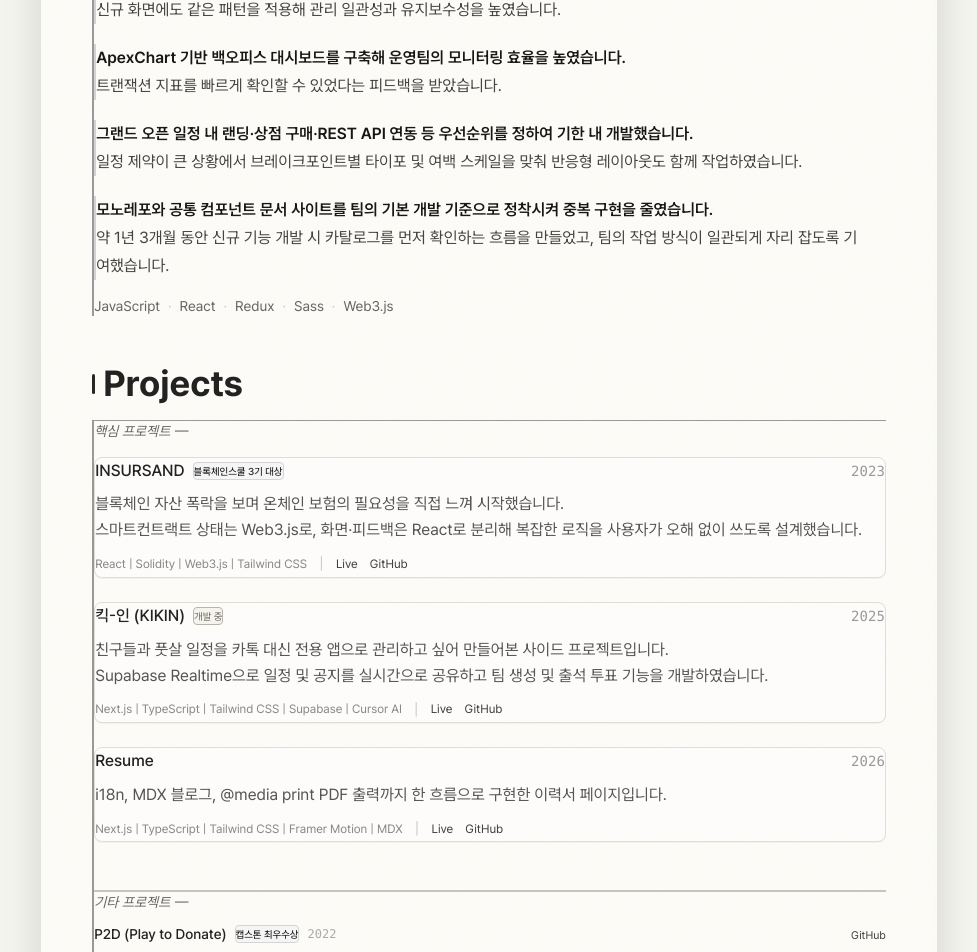
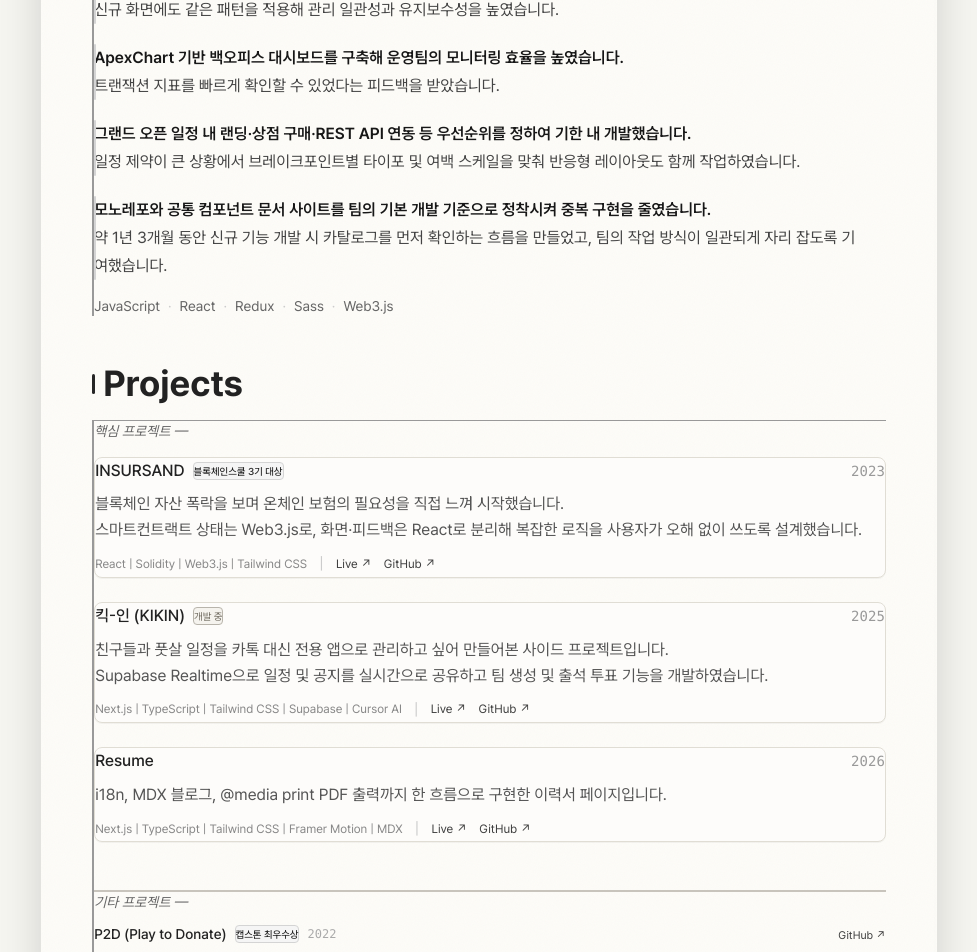
Before and after one commit to Melonisjy/resume, a Next.js app: page / in a window 1280 px wide. Shown: the part 1360-2312 px from the top of the page, without its empty margins (151-1128 px from the left). Built offline with nearby package versions, Linux system fonts and the light colour scheme.

Commit message:
fix: 스타일 수정정

```diff
--- a/app/globals.css
+++ b/app/globals.css
@@ -4,6 +4,18 @@
   --background: #fdfcf8;
   --foreground: #222;
   --border: #999;
+}
+
+html {
+  transition:
+    background-color 0.25s ease,
+    color 0.25s ease;
+}
+
+@media (prefers-reduced-motion: reduce) {
+  html {
+    transition: none;
+  }
 }
 
 .dark {
--- a/components/Experience.tsx
+++ b/components/Experience.tsx
@@ -1,13 +1,14 @@
 "use client";
 
 import Section from "./Section";
-import { motion } from "framer-motion";
+import { motion, useReducedMotion } from "framer-motion";
 import { useLanguage } from "@/lib/i18n/LanguageContext";
 import { translations } from "@/lib/i18n/translations";
 import { resumeTextLinkClass } from "@/lib/resumeLinkClass";
 
 export default function Experience() {
   const { lang } = useLanguage();
+  const shouldReduceMotion = useReducedMotion();
   const t = translations.experience;
 
   return (
@@ -22,10 +23,14 @@ export default function Experience() {
           return (
             <motion.div
               key={index}
-              initial={{ opacity: 0, x: -20 }}
+              initial={{ opacity: 0, x: shouldReduceMotion ? 0 : -12 }}
               whileInView={{ opacity: 1, x: 0 }}
               viewport={{ once: true }}
-              transition={{ duration: 0.5, delay: index * 0.1 }}
+              transition={{
+                duration: shouldReduceMotion ? 0 : 0.35,
+                delay: shouldReduceMotion ? 0 : index * 0.08,
+                ease: "easeOut",
+              }}
               className={`pl-4 transition-colors duration-300 print:pl-3 md:pl-6 ${
                 isNonDev
                   ? "border-l-2 border-dashed border-[#bbb] opacity-80 dark:border-[#555]"
@@ -42,12 +47,15 @@ export default function Experience() {
                       href={link}
                       target="_blank"
                       rel="noopener noreferrer"
-                      className={`${resumeTextLinkClass} font-heading font-bold text-neutral-800 dark:text-neutral-200 ${
+                      className={`group ${resumeTextLinkClass} font-heading font-bold text-neutral-800 dark:text-neutral-200 ${
                         isNonDev ? "text-lg md:text-xl" : "text-2xl md:text-3xl"
                       }`}
                     >
                       {exp.company[lang]}{" "}
-                      <span className="opacity-80" aria-hidden>
+                      <span
+                        className="inline-block opacity-80 transition-transform duration-150 group-hover:translate-x-[1px] group-hover:-translate-y-[1px]"
+                        aria-hidden
+                      >
                         ↗
                       </span>
                     </a>
@@ -96,17 +104,21 @@ export default function Experience() {
                       {t.achievementsLabel[lang]}
                     </p>
                   )}
-                  <ul className="m-0 list-none space-y-6 p-0 pl-0 md:space-y-5 print:space-y-4">
+                  <ul className="m-0 list-none p-0 pl-0">
                     {exp.achievements.map((achievement, i) => (
                       <li
                         key={i}
-                        className={`block list-none break-inside-avoid overflow-visible border-l-2 border-solid border-neutral-300 pl-3 transition-colors duration-300 dark:border-neutral-600 ${
+                        className={`group relative mb-5 list-none overflow-visible rounded-r-sm pl-4 transition-colors duration-150 hover:bg-neutral-50 dark:hover:bg-neutral-900/20 last:mb-0 cursor-default ${
                           isNonDev
                             ? "text-[15px] text-[#777] md:text-sm dark:text-[#888] print:text-sm"
                             : "text-[15px] text-[#444] md:text-base dark:text-[#c8c8c2] print:text-sm"
                         }`}
                       >
-                        <span className="block min-w-0 max-w-3xl leading-7 print:leading-snug">
+                        <span
+                          className="absolute bottom-0 left-0 top-0 w-[2px] rounded-sm bg-neutral-300 transition-colors duration-150 dark:bg-neutral-600 group-hover:bg-neutral-500 dark:group-hover:bg-neutral-400"
+                          aria-hidden
+                        />
+                        <span className="block min-w-0 max-w-3xl pr-2 leading-7 print:leading-snug">
                           <span
                             className="resume-content"
                             dangerouslySetInnerHTML={{
@@ -116,12 +128,17 @@ export default function Experience() {
                           {"link" in achievement && achievement.link && (
                             <a
                               href={achievement.link as string}
-                              className={`ml-1.5 inline text-xs sm:whitespace-nowrap ${resumeTextLinkClass}`}
+                              className={`group ml-1.5 inline text-xs sm:whitespace-nowrap ${resumeTextLinkClass}`}
                             >
                               {"linkLabel" in achievement &&
                               achievement.linkLabel
-                                ? `${(achievement.linkLabel as Record<string, string>)[lang]} ↗`
-                                : "↗"}
+                                ? (achievement.linkLabel as Record<string, string>)[
+                                    lang
+                                  ]
+                                : null}{" "}
+                              <span className="inline-block transition-transform duration-150 group-hover:translate-x-[1px] group-hover:-translate-y-[1px]">
+                                ↗
+                              </span>
                             </a>
                           )}
                         </span>
--- a/components/Header.tsx
+++ b/components/Header.tsx
@@ -1,6 +1,6 @@
 "use client";
 
-import { motion } from "framer-motion";
+import { motion, useReducedMotion } from "framer-motion";
 import { useLanguage } from "@/lib/i18n/LanguageContext";
 import { translations } from "@/lib/i18n/translations";
 import { resumeTextLinkClass } from "@/lib/resumeLinkClass";
@@ -23,66 +23,41 @@ function TrophyMicro({ className }: { className?: string }) {
   );
 }
 
-const SignatureText = ({
-  children,
-  delay,
-}: {
-  children: string;
-  delay: number;
-}) => {
-  return (
-    <motion.span
-      className="inline-block relative"
-      initial={{ opacity: 0 }}
-      animate={{ opacity: 1 }}
-      transition={{ duration: 0.1, delay }}
-    >
-      <motion.span
-        className="inline-block text-[#222] dark:text-[#f5f5f0] transition-colors duration-300"
-        initial={{
-          clipPath: "polygon(0 0, 0 0, 0 100%, 0 100%)",
-        }}
-        animate={{
-          clipPath: "polygon(0 0, 100% 0, 100% 100%, 0 100%)",
-        }}
-        transition={{
-          duration: 0.7,
-          delay: delay + 0.05,
-          ease: [0.4, 0, 0.2, 1],
-        }}
-      >
-        {children}
-      </motion.span>
-    </motion.span>
-  );
-};
-
 export default function Header() {
   const { lang } = useLanguage();
+  const shouldReduceMotion = useReducedMotion();
   const t = translations.header;
-  const nameChars = t.name[lang];
   const taglineLines = t.tagline[lang].split("\n");
+  const fadeUp = {
+    hidden: { opacity: 0, y: shouldReduceMotion ? 0 : -6 },
+    visible: (i: number) => ({
+      opacity: 1,
+      y: 0,
+      transition: {
+        duration: shouldReduceMotion ? 0 : 0.35,
+        delay: shouldReduceMotion ? 0 : i * 0.08,
+        ease: "easeOut" as const,
+      },
+    }),
+  };
 
   return (
     <motion.header
-      initial={{ opacity: 0, y: -20 }}
-      animate={{ opacity: 1, y: 0 }}
-      transition={{ duration: 0.6 }}
+      initial={shouldReduceMotion ? false : { opacity: 0 }}
+      animate={{ opacity: 1 }}
+      transition={{ duration: 0.2, ease: "easeOut" }}
       className="mb-6 pb-6 pt-4 transition-colors duration-300 print:mb-4 print:pb-3 print:pt-2 md:mb-10 md:pb-8 md:pt-6"
     >
       {/* 1. Name — 가장 크고 강한 계층 */}
       <motion.h1
-        key={lang}
-        initial={{ opacity: 0 }}
-        animate={{ opacity: 1 }}
-        transition={{ duration: 0.1 }}
+        key={`name-${lang}`}
+        custom={0}
+        variants={fadeUp}
+        initial="hidden"
+        animate="visible"
         className="font-heading text-4xl font-extrabold text-[#222] transition-colors duration-300 print:text-[1.6rem] dark:text-[#f5f5f0] md:text-6xl"
       >
-        {nameChars.map((char, i) => (
-          <SignatureText key={`${lang}-${i}`} delay={0.05 + i * 0.8}>
-            {char}
-          </SignatureText>
-        ))}
+        {t.name[lang]}
       </motion.h1>
 
       <div
@@ -92,9 +67,11 @@ export default function Header() {
 
       {/* 2. Role — 그라디언트 아래, 보조 계층 */}
       <motion.p
-        initial={{ opacity: 0 }}
-        animate={{ opacity: 1 }}
-        transition={{ duration: 0.8, delay: 2.7 }}
+        key={`role-${lang}`}
+        custom={1}
+        variants={fadeUp}
+        initial="hidden"
+        animate="visible"
         className="mb-4 text-lg text-[#666] transition-colors duration-300 print:mb-2 print:mt-1 print:text-sm dark:text-[#aaa]"
       >
         Frontend Developer
@@ -102,9 +79,11 @@ export default function Header() {
 
       {/* 수상 하이라이트 → Education 앵커 */}
       <motion.div
-        initial={{ opacity: 0, y: 6 }}
-        animate={{ opacity: 1, y: 0 }}
-        transition={{ duration: 0.45, delay: 2.78 }}
+        key={`awards-${lang}`}
+        custom={2}
+        variants={fadeUp}
+        initial="hidden"
+        animate="visible"
         className="mb-3 flex flex-wrap gap-3 print:mb-2 print:gap-2"
       >
         {t.awards.map((award, i) => (
@@ -129,9 +108,11 @@ export default function Header() {
 
       {/* 3. Tagline */}
       <motion.p
-        initial={{ opacity: 0 }}
-        animate={{ opacity: 1 }}
-        transition={{ duration: 0.6, delay: 2.9 }}
+        key={`tagline-${lang}`}
+        custom={3}
+        variants={fadeUp}
+        initial="hidden"
+        animate="visible"
         className="mt-3 border-b border-[#ddd] pb-3 text-sm leading-relaxed text-[#777] transition-colors duration-300 print:text-xs dark:border-[#333] dark:text-[#999] md:text-base print:md:text-sm"
       >
         {taglineLines.map((line, i) => (
@@ -144,9 +125,10 @@ export default function Header() {
 
       {/* 4. Contact — 가장 작은 유틸리티 계층 */}
       <motion.div
-        initial={{ opacity: 0 }}
-        animate={{ opacity: 1 }}
-        transition={{ duration: 0.8, delay: 3.1 }}
+        custom={4}
+        variants={fadeUp}
+        initial="hidden"
+        animate="visible"
         className="mt-3 flex flex-wrap items-center gap-x-4 gap-y-1 text-sm text-[#888] transition-colors duration-300 dark:text-[#777]"
       >
         <a
--- a/components/Projects.tsx
+++ b/components/Projects.tsx
@@ -1,7 +1,7 @@
 "use client";
 
 import Section from "./Section";
-import { motion } from "framer-motion";
+import { motion, useReducedMotion } from "framer-motion";
 import { useLanguage } from "@/lib/i18n/LanguageContext";
 import { translations } from "@/lib/i18n/translations";
 import { Language } from "@/lib/i18n/translations";
@@ -45,9 +45,12 @@ function ProjectLinks({ project }: { project: TranslatedProject }) {
           href={project.link}
           target="_blank"
           rel="noopener noreferrer"
-          className={`text-xs ${resumeTextLinkClass}`}
+          className={`group text-xs ${resumeTextLinkClass}`}
         >
-          Live
+          Live{" "}
+          <span className="inline-block transition-transform duration-150 group-hover:translate-x-[1px] group-hover:-translate-y-[1px]">
+            {"\u2197"}
+          </span>
         </a>
       )}
       {project.github && (
@@ -55,9 +58,12 @@ function ProjectLinks({ project }: { project: TranslatedProject }) {
           href={project.github}
           target="_blank"
           rel="noopener noreferrer"
-          className={`text-xs ${resumeTextLinkClass}`}
+          className={`group text-xs ${resumeTextLinkClass}`}
         >
-          GitHub
+          GitHub{" "}
+          <span className="inline-block transition-transform duration-150 group-hover:translate-x-[1px] group-hover:-translate-y-[1px]">
+            {"\u2197"}
+          </span>
         </a>
       )}
     </div>
@@ -67,20 +73,42 @@ function ProjectLinks({ project }: { project: TranslatedProject }) {
 function FeaturedProjectList({
   projects,
   lang,
+  shouldReduceMotion,
 }: {
   projects: readonly TranslatedProject[];
   lang: Language;
+  shouldReduceMotion: boolean;
 }) {
   return (
-    <div className="space-y-5 md:space-y-6 print:space-y-2">
+    <motion.div
+      initial="hidden"
+      whileInView="visible"
+      viewport={{ once: true, margin: "-40px" }}
+      variants={{
+        hidden: {},
+        visible: {
+          transition: { staggerChildren: shouldReduceMotion ? 0 : 0.08 },
+        },
+      }}
+      className="space-y-5 md:space-y-6 print:space-y-2"
+    >
       {projects.map((project, index) => (
         <motion.div
           key={index}
-          initial={{ opacity: 0, x: -10 }}
-          whileInView={{ opacity: 1, x: 0 }}
-          viewport={{ once: true }}
-          transition={{ duration: 0.4, delay: index * 0.05 }}
-          className="break-inside-avoid rounded-lg border border-[#e0ddd4] bg-[#fdfcfa] p-4 shadow-[0_1px_0_rgba(0,0,0,0.04)] transition-colors duration-300 print:p-2 dark:border-[#333] dark:bg-[#161616] dark:shadow-none md:p-5"
+          variants={{
+            hidden: { opacity: 0, y: shouldReduceMotion ? 0 : 12 },
+            visible: {
+              opacity: 1,
+              y: 0,
+              transition: {
+                duration: shouldReduceMotion ? 0 : 0.35,
+                ease: "easeOut",
+              },
+            },
+          }}
+          whileHover={shouldReduceMotion ? undefined : { y: -2 }}
+          transition={{ duration: 0.2, ease: "easeOut" }}
+          className="break-inside-avoid rounded-lg border border-[#e0ddd4] bg-[#fdfcfa] p-4 shadow-[0_1px_0_rgba(0,0,0,0.04)] hover:shadow-sm hover:border-neutral-300 dark:hover:border-neutral-600 transition-shadow transition-colors duration-200 print:p-2 dark:border-[#333] dark:bg-[#161616] dark:shadow-none md:p-5"
         >
           <div className="mb-2 flex flex-col gap-1 md:flex-row md:items-center md:justify-between">
             <div className="flex flex-wrap items-center gap-2">
@@ -111,7 +139,7 @@ function FeaturedProjectList({
           </div>
         </motion.div>
       ))}
-    </div>
+    </motion.div>
   );
 }
 
@@ -163,9 +191,12 @@ function CompactProjectList({
                 href={project.link}
                 target="_blank"
                 rel="noopener noreferrer"
-                className={`text-[11px] ${resumeTextLinkClass}`}
+                className={`group text-[11px] ${resumeTextLinkClass}`}
               >
-                Live
+                Live{" "}
+                <span className="inline-block transition-transform duration-150 group-hover:translate-x-[1px] group-hover:-translate-y-[1px]">
+                  {"\u2197"}
+                </span>
               </a>
             )}
             {project.github && (
@@ -173,9 +204,12 @@ function CompactProjectList({
                 href={project.github}
                 target="_blank"
                 rel="noopener noreferrer"
-                className={`text-[11px] ${resumeTextLinkClass}`}
+                className={`group text-[11px] ${resumeTextLinkClass}`}
               >
-                GitHub
+                GitHub{" "}
+                <span className="inline-block transition-transform duration-150 group-hover:translate-x-[1px] group-hover:-translate-y-[1px]">
+                  {"\u2197"}
+                </span>
               </a>
             )}
           </div>
@@ -187,6 +221,7 @@ function CompactProjectList({
 
 export default function Projects() {
   const { lang } = useLanguage();
+  const shouldReduceMotion = useReducedMotion() ?? false;
   const t = translations.projects;
 
   return (
@@ -202,7 +237,11 @@ export default function Projects() {
           <p className="mb-4 text-sm italic text-[#666] transition-colors duration-300 dark:text-[#aaa]">
             {t.featuredLabel[lang]}
           </p>
-          <FeaturedProjectList projects={t.featuredProjects} lang={lang} />
+          <FeaturedProjectList
+            projects={t.featuredProjects}
+            lang={lang}
+            shouldReduceMotion={shouldReduceMotion}
+          />
         </motion.div>
 
         <motion.div
@@ -215,7 +254,10 @@ export default function Projects() {
           <p className="mb-3 text-sm italic text-[#666] transition-colors duration-300 dark:text-[#aaa]">
             {t.otherLabel[lang]}
           </p>
-          <CompactProjectList projects={t.otherProjects} lang={lang} />
+          <CompactProjectList
+            projects={t.otherProjects}
+            lang={lang}
+          />
         </motion.div>
       </div>
     </Section>
```
